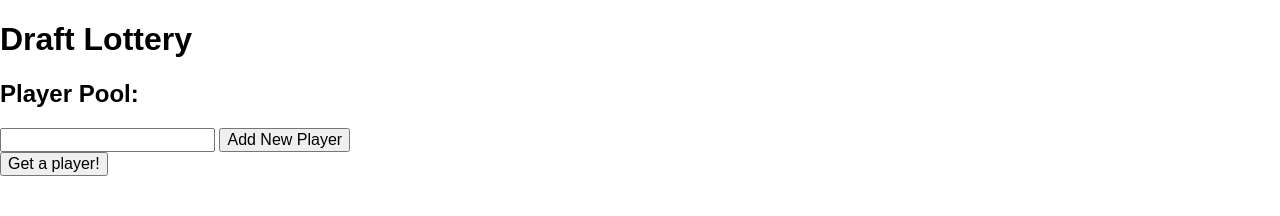
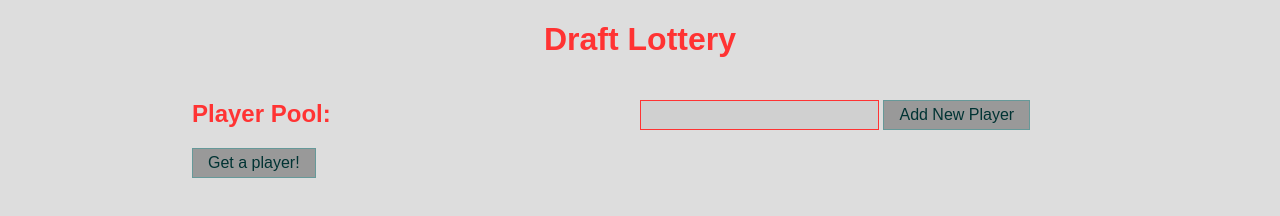
Before and after one commit to MissingPersonFGC/draft-lottery, a website: page index.html in a window 1280 px wide. Drawn offline with nearby package versions, Linux system fonts and the light colour scheme.

Commit message:
styling finished

```diff
--- a/dev/scripts/main.js
+++ b/dev/scripts/main.js
@@ -6,7 +6,7 @@ let num = 1;
 const $playerAdd = $(`#player-add`);
 const $newPlayer = $(`#new-player`);
 const $playerPoolList = $(`#player-pool ul`);
-const $teamGeneratorBtn = $(`.team-generator button`);
+const $teamGeneratorBtn = $(`button`);
 const $teams = $(`.teams`);
 
 app.init = () => {
--- a/dev/styles/main.scss
+++ b/dev/styles/main.scss
@@ -1,6 +1,60 @@
 @import 'setup';
 
-.container {
-	max-width: 900px;
+header {
+	text-align: center;
+}
+
+body {
+	background: #ddd;
+	color: #033;
+}
+
+button, input[type=submit] {
+	background: #999;
+	color: #033;
+	border: 1px solid #699;
+	padding: 5px 15px;
+	transition: all 0.1s ease;
+
+	&:hover {
+		box-shadow: 5px 5px 5px 0px #033;
+	}
+}
+
+h1, h2, h3 {
+	color: #f33;
+}
+
+ul li {
+	list-style-type: none;
+	list-style-position: inside;
+}
+
+ul {
+	padding: 0;
+}
+
+input[type=text] {
+	margin-top: 20px;
+	margin-bottom: 16px;
+	background: darken(#ddd, 5);
+	border: 1px solid #f33;
+	color: #033;
+	padding: 5px 15px;
+}
+
+main {
+	width: 70%;
 	margin: 0 auto;
+
+	.container {
+		display: grid;
+		grid-template-columns: 1fr 1fr;
+	}
+
+	.teams {
+		margin-top: 30px;
+		display: grid;
+		grid-template-columns: repeat(4, 1fr);
+	}
 }
--- a/index.html
+++ b/index.html
@@ -18,10 +18,12 @@
 		<h1>Draft Lottery</h1>
 	</header>
 	<main>
+		<div class="container">
 			<section class="player-container">
 				<div id="player-pool">
 					<h2>Player Pool:</h2>
 					<ul></ul>
+					<button>Get a player!</button>
 				</div>
 			</section>
 			<section class="player-add-form">
@@ -30,9 +32,7 @@
 					<input type="submit" value="Add New Player">
 				</form>
 			</section>
-		<section class="team-generator">
-			<button>Get a player!</button>
-		</section>
+		</div>
 		<section class="teams">
 
 		</section>
--- a/public/scripts/main.js
+++ b/public/scripts/main.js
@@ -8,7 +8,7 @@ var num = 1;
 var $playerAdd = $("#player-add");
 var $newPlayer = $("#new-player");
 var $playerPoolList = $("#player-pool ul");
-var $teamGeneratorBtn = $(".team-generator button");
+var $teamGeneratorBtn = $("button");
 var $teams = $(".teams");
 
 app.init = function () {
--- a/public/styles/style.css
+++ b/public/styles/style.css
@@ -131,6 +131,49 @@ legend, button::-moz-focus-inner, input::-moz-focus-inner {
   -webkit-box-sizing: border-box;
   box-sizing: border-box; }
 
-.container {
-  max-width: 900px;
+header {
+  text-align: center; }
+
+body {
+  background: #ddd;
+  color: #033; }
+
+button, input[type=submit] {
+  background: #999;
+  color: #033;
+  border: 1px solid #699;
+  padding: 5px 15px;
+  -webkit-transition: all 0.1s ease;
+  transition: all 0.1s ease; }
+  button:hover, input[type=submit]:hover {
+    -webkit-box-shadow: 5px 5px 5px 0px #033;
+            box-shadow: 5px 5px 5px 0px #033; }
+
+h1, h2, h3 {
+  color: #f33; }
+
+ul li {
+  list-style-type: none;
+  list-style-position: inside; }
+
+ul {
+  padding: 0; }
+
+input[type=text] {
+  margin-top: 20px;
+  margin-bottom: 16px;
+  background: #d0d0d0;
+  border: 1px solid #f33;
+  color: #033;
+  padding: 5px 15px; }
+
+main {
+  width: 70%;
   margin: 0 auto; }
+  main .container {
+    display: grid;
+    grid-template-columns: 1fr 1fr; }
+  main .teams {
+    margin-top: 30px;
+    display: grid;
+    grid-template-columns: repeat(4, 1fr); }
```
Lines whose indentation alone changed are shown as unchanged.
